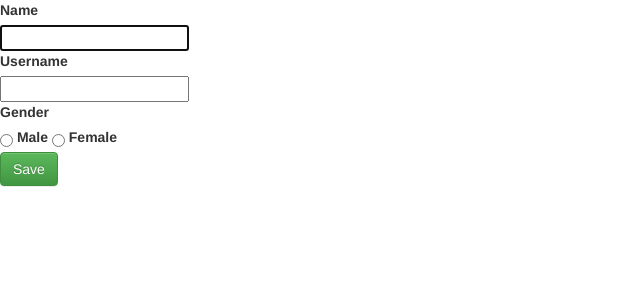
After one commit to NikeshPyDev/Django, a Django app: template videouploader/video/templates/user/user_create.html in a window 1280 px wide. The commit adds this page. Shown: the top 300 px of the page, without its empty margins (0-640 px from the left). Run offline with Django 3.2, Linux system fonts and the light colour scheme; the template is opened without the code that fills it: values that come from a table or form of the project are taken from there, others are empty; some libraries are stand-ins or nearby versions.

Commit message:
User Create

```diff
--- /dev/null
+++ b/videouploader/video/forms.py
@@ -0,0 +1,12 @@
+from django import forms
+from .models import UserProfile
+
+class UserProfileForm(forms.ModelForm):
+
+    first_name = forms.CharField(label='Name', widget=forms.TextInput(attrs={'max': '30', 'class': 'span6', 'autofocus': 'autofocus'}), required=True)
+    username = forms.CharField(label='Username', widget=forms.TextInput(attrs={'max': 30}), required=True)
+    gender = forms.ChoiceField(label='Gender',choices=[(0, 'Male'), (1, 'Female')], widget=forms.RadioSelect(attrs={'class': 'radio-inline'}))
+
+    class Meta:
+        model = UserProfile
+        fields = ['first_name', 'username', 'gender']
--- a/videouploader/video/models.py
+++ b/videouploader/video/models.py
@@ -7,8 +7,8 @@ from django.db import models
 
 class UserProfile(models.Model):
 
-    user = models.OnToOneField(User, on_delete=models.CASCADE)
-    location = models.CharField(max_legth=20, blank=True)
+    user = models.OneToOneField(User, on_delete=models.CASCADE)
+    location = models.CharField(max_length=20, blank=True)
     dob =  models.DateField(null=True, blank=True)
     gender = models.SmallIntegerField(choices=[(0, 'Male'), (1, 'Female')])
-    phone = models.CharField()
+    phone = models.CharField(max_length=10)
--- /dev/null
+++ b/videouploader/video/templates/user/user_create.html
@@ -0,0 +1,49 @@
+{% extends 'base.html' %}
+
+{% block content %}
+
+    <div class="widget">
+        <div class="widget-body form">
+
+            <form id="user_form" method="POST" autocomplete="off">{% csrf_token %}
+
+                <div class="control-group">
+                    <label class="control-label">{{ form.first_name.label }}</label>
+                    <div class="controls">
+                        {{ form.first_name }}
+                        <span class="help-inline" style="color: red;">{{ form.first_name.errors }}</span>
+                    </div>
+                </div>
+
+                <div class="control-group">
+                    <label class="control-label">{{ form.username.label }}</label>
+                    <div class="controls">
+                        {{ form.username }}
+                        <span class="help-inline" style="color: red;">{{ form.username.errors }}</span>
+                    </div>
+                </div>
+
+                <div class="control-group">
+                    <label class="control-label">{{ form.gender.label }}</label>
+                    <div class="controls">
+                        {% for choice in form.gender %}
+
+                            <span class="custom-radio">
+                                {{ choice.tag }}
+                                <label for="{{ form.gender.auto_id }}_{{ forloop.counter0 }}">{{ choice.choice_label }}</label>
+                            </span>
+
+                        {% endfor %}
+                    </div>
+                </div>
+
+                <div class="form-actions">
+                    <button type="submit" class="btn btn-success">Save</button>
+                </div>
+
+            </form>
+
+        </div>
+    </div>
+
+{% endblock %}
--- a/videouploader/video/templates/user/user_list.html
+++ b/videouploader/video/templates/user/user_list.html
@@ -1,6 +1,8 @@
-{% extend 'base.html' %}
+{% extends 'base.html' %}
 
 {% block content %}
+
+    <h3><a href="{% url 'video:user-create' %}">New User</a></h3>
 
     <table class="table table-bordered" width="80%">
         <thead>
--- a/videouploader/video/urls.py
+++ b/videouploader/video/urls.py
@@ -1,6 +1,7 @@
 from django.conf.urls import url
-from .views *
+from .views import *
 
 urlpatterns = [
-    url(r'^users', UserList.as_view(), name='user-list')
+    url(r'^users', UserList.as_view(), name='user-list'),
+    url(r'^new_user', UserCreate.as_view(), name='user-create')
 ]
--- a/videouploader/videouploader/settings.py
+++ b/videouploader/videouploader/settings.py
@@ -37,6 +37,7 @@ INSTALLED_APPS = [
     'django.contrib.sessions',
     'django.contrib.messages',
     'django.contrib.staticfiles',
+    'video'
 ]
 
 MIDDLEWARE = [
--- a/videouploader/videouploader/templates/base.html
+++ b/videouploader/videouploader/templates/base.html
@@ -7,7 +7,7 @@
         <link rel="stylesheet" href="//maxcdn.bootstrapcdn.com/bootstrap/3.2.0/css/bootstrap.min.css">
         <link rel="stylesheet" href="//maxcdn.bootstrapcdn.com/bootstrap/3.2.0/css/bootstrap-theme.min.css">
         <link href='//fonts.googleapis.com/css?family=Lobster&subset=latin,latin-ext' rel='stylesheet' type='text/css'>
-        <link rel="stylesheet" href="{% static 'css/style.css' %}"><
+        <link rel="stylesheet" href="{% static 'css/style.css' %}">
     </head>
 
     <body>
--- a/videouploader/videouploader/urls.py
+++ b/videouploader/videouploader/urls.py
@@ -13,14 +13,13 @@ Including another URLconf
     1. Import the include() function: from django.conf.urls import url, include
     2. Add a URL to urlpatterns:  url(r'^blog/', include('blog.urls'))
 """
-from django.conf.urls import url
+from django.conf.urls import url, include
 from django.contrib import admin
-from .views import Login, UserList, Dashboard
+from .views import Login, Dashboard
 
 urlpatterns = [
     url(r'^admin/', admin.site.urls),
     url(r'^login/', Login.as_view(), name='login'),
     url(r'^home', Dashboard.as_view(), name='dashboard'),
-    url(r'^users/', UserList.as_view(), name='user-list'),
     url(r'^video/', include('video.urls', namespace='video'))
 ]
```
Also changed, not shown: videouploader/video/views.py (+39 -1 lines).
